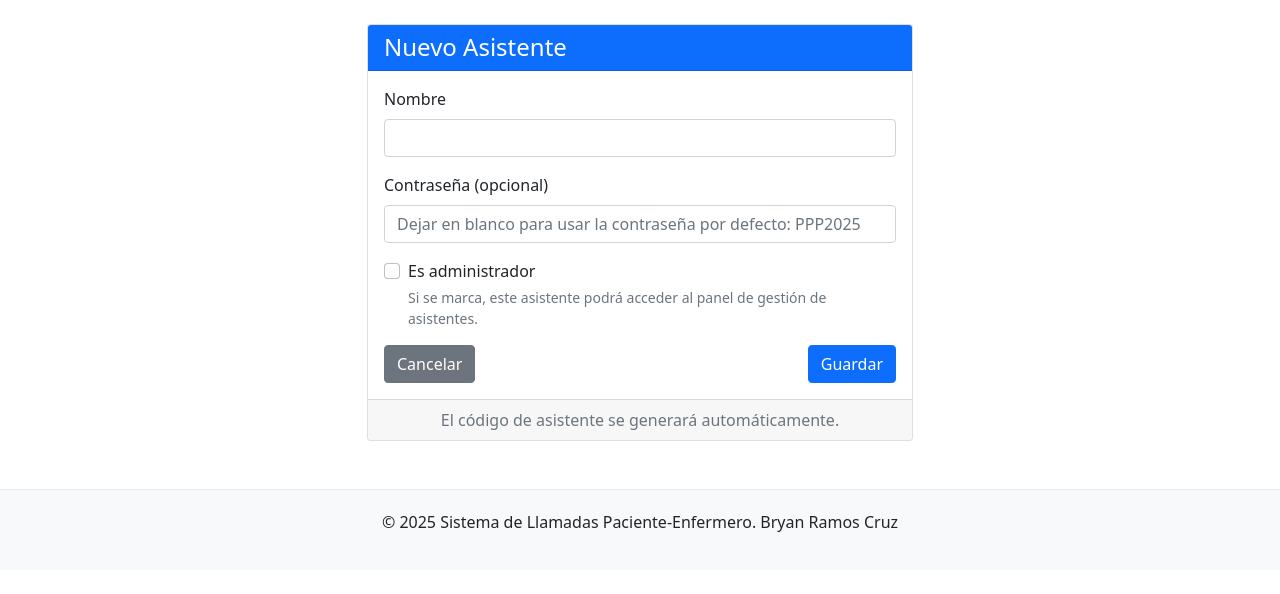
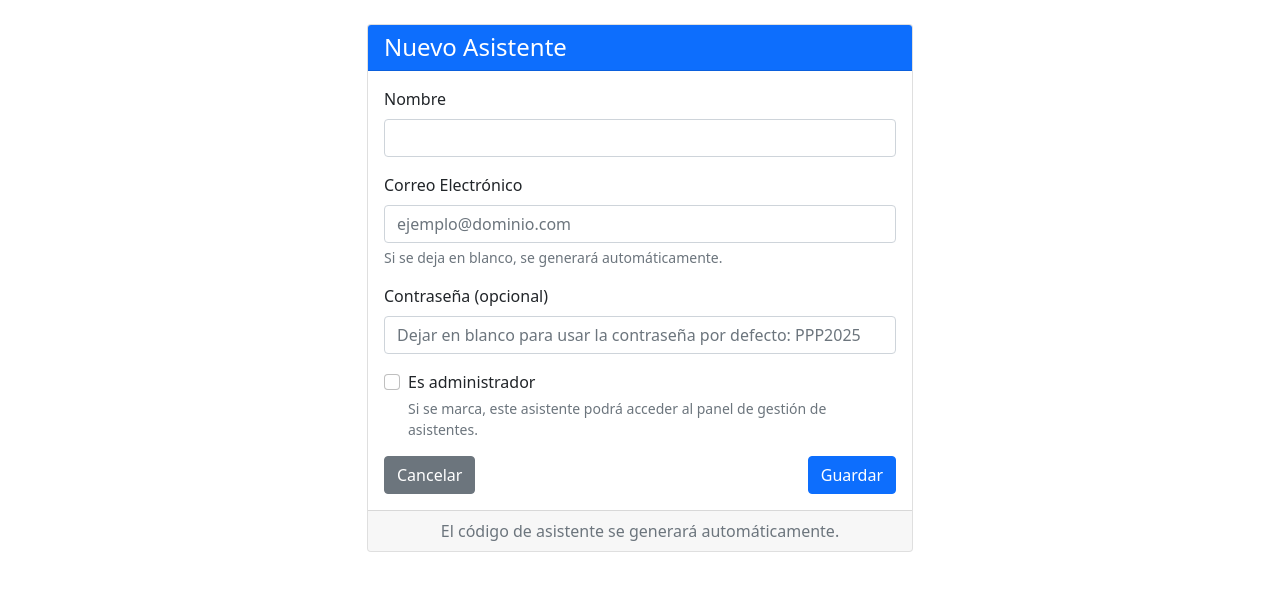
Before and after one commit to BryanRC02/SistemaLlamadas, a Flask app: page /asistentes/new in a window 1280 px wide. Shown: the part 56-650 px from the top of the page. Run offline with Flask 2, Linux system fonts and the light colour scheme; a user stored in the database is signed in; tables that the repository leaves empty hold one stand-in row (values such as "Sample post").

Commit message:
Se añade la gestión de correos electrónicos para asistentes: se implementa la captura y validación de correos electrónicos al crear y editar asistentes, mejorando la personalización y la gestión de usuarios. Se actualizan las plantillas para reflejar estos cambios.

```diff
--- a/app/routes/admin.py
+++ b/app/routes/admin.py
@@ -31,6 +31,7 @@
     # Crear diccionarios para almacenar la información del usuario asociado a cada asistente
     assistant_users = {}
     assistant_is_admin = {}
+    assistant_emails = {}
 
     # Buscar los usuarios asociados a cada asistente
     for assistant in assistants:
@@ -38,15 +39,18 @@
         if user:
             assistant_users[assistant.id] = user.username
             assistant_is_admin[assistant.id] = user.is_admin
+            assistant_emails[assistant.id] = user.email
         else:
             assistant_users[assistant.id] = "No tiene usuario"
             assistant_is_admin[assistant.id] = False
+            assistant_emails[assistant.id] = "N/A"
 
     return render_template(
         'admin/assistants.html',
         assistants=assistants,
         assistant_users=assistant_users,
-        assistant_is_admin=assistant_is_admin
+        assistant_is_admin=assistant_is_admin,
+        assistant_emails=assistant_emails
     )
 
 @admin_bp.route('/new', methods=['GET', 'POST'])
@@ -54,6 +58,7 @@
 def new_assistant():
     if request.method == 'POST':
         name = request.form.get('name')
+        email = request.form.get('email')
         password = request.form.get('password')
         is_admin = 'is_admin' in request.form
 
@@ -70,17 +75,22 @@
 
         # Crear un usuario asociado para el asistente
         username = name
-        email = f"{name.strip().lower()}@sistemallamadas.local"
+        user_email = email if email else f"{name.strip().lower()}@sistemallamadas.local"
 
         # Verificar si el nombre de usuario ya existe
         if User.query.filter_by(username=username).first():
             flash('Error: Ya existe un usuario con ese nombre de usuario')
             return redirect(url_for('admin.new_assistant'))
 
+        # Verificar si el correo electrónico ya está en uso
+        if User.query.filter_by(email=user_email).first():
+            flash('Error: Ya existe un usuario con ese correo electrónico')
+            return redirect(url_for('admin.new_assistant'))
+
         # Crear el usuario
         user = User(
             username=username,
-            email=email,
+            email=user_email,
             is_assistant=True,
             is_admin=is_admin,
             assistant_code=code
@@ -110,6 +120,7 @@
 
     if request.method == 'POST':
         name = request.form.get('name')
+        email = request.form.get('email')
         active = 'active' in request.form
         is_admin = 'is_admin' in request.form
         password = request.form.get('password')
@@ -125,6 +136,15 @@
         if assistant_user:
             assistant_user.is_admin = is_admin
 
+            # Actualizar el correo electrónico si se proporcionó uno
+            if email:
+                # Verificar si el correo ya está en uso por otro usuario
+                existing_user = User.query.filter(User.email == email, User.id != assistant_user.id).first()
+                if existing_user:
+                    flash('El correo electrónico ya está en uso por otro usuario')
+                    return redirect(url_for('admin.edit_assistant', id=id))
+                assistant_user.email = email
+
             # Actualizar la contraseña si se proporcionó una
             if password:
                 assistant_user.set_password(password)
@@ -132,13 +152,18 @@
         else:
             # Si no hay usuario asociado, crear uno
             username = assistant.name
-            email = f"{username.strip().lower()}@sistemallamadas.local"
+            user_email = email if email else f"{username.strip().lower()}@sistemallamadas.local"
 
             # Verificar si el nombre de usuario ya existe
             if not User.query.filter_by(username=username).first():
+                # Verificar si el correo ya está en uso
+                if User.query.filter_by(email=user_email).first():
+                    flash('El correo electrónico ya está en uso por otro usuario')
+                    return redirect(url_for('admin.edit_assistant', id=id))
+
                 new_user = User(
                     username=username,
-                    email=email,
+                    email=user_email,
                     is_assistant=True,
                     is_admin=is_admin,
                     assistant_code=assistant.code
--- a/app/templates/admin/assistants.html
+++ b/app/templates/admin/assistants.html
@@ -29,6 +29,7 @@
                                 <th>Nombre</th>
                                 <th>Código</th>
                                 <th>Usuario</th>
+                                <th>Correo</th>
                                 <th>Estado</th>
                                 <th>Administrador</th>
                                 <th>Acciones</th>
@@ -41,6 +42,7 @@
                                 <td>{{ assistant.name }}</td>
                                 <td><code>{{ assistant.code }}</code></td>
                                 <td>{{ assistant_users[assistant.id] }}</td>
+                                <td>{{ assistant_emails[assistant.id] }}</td>
                                 <td>
                                     {% if assistant.active %}
                                     <span class="badge bg-success">Activo</span>
--- a/app/templates/admin/edit_assistant.html
+++ b/app/templates/admin/edit_assistant.html
@@ -14,6 +14,10 @@
                     <div class="mb-3">
                         <label for="name" class="form-label">Nombre</label>
                         <input type="text" class="form-control" id="name" name="name" value="{{ assistant.name }}" required>
+                    </div>
+                    <div class="mb-3">
+                        <label for="email" class="form-label">Correo Electrónico</label>
+                        <input type="email" class="form-control" id="email" name="email" value="{{ assistant_user.email if assistant_user else '' }}">
                     </div>
                     <div class="mb-3">
                         <label class="form-label">Código</label>
--- a/app/templates/admin/new_assistant.html
+++ b/app/templates/admin/new_assistant.html
@@ -14,6 +14,11 @@
                     <div class="mb-3">
                         <label for="name" class="form-label">Nombre</label>
                         <input type="text" class="form-control" id="name" name="name" required>
+                    </div>
+                    <div class="mb-3">
+                        <label for="email" class="form-label">Correo Electrónico</label>
+                        <input type="email" class="form-control" id="email" name="email" placeholder="ejemplo@dominio.com">
+                        <div class="form-text text-muted">Si se deja en blanco, se generará automáticamente.</div>
                     </div>
                     <div class="mb-3">
                         <label for="password" class="form-label">Contraseña (opcional)</label>
```
